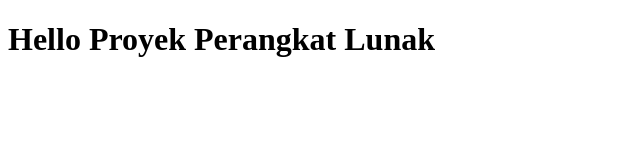
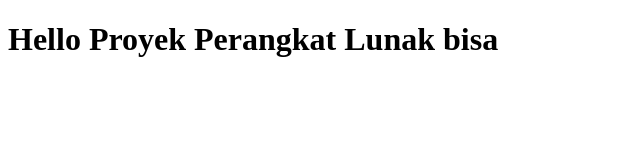
Before and after one commit to SenimanMalam001/latihan, a plain HTML site: page index.html in a window 1280 px wide. Shown: the whole page, without its empty margins (0-640 px from the left). Drawn offline with Linux system fonts and the light colour scheme.

Commit message:
ini elfin yang edit

```diff
--- a/index.html
+++ b/index.html
@@ -7,6 +7,6 @@
     <title>Belajar Html Dasar</title>
 </head>
 <body>
-    <h1>Hello Proyek Perangkat Lunak</h1>
+    <h1>Hello Proyek Perangkat Lunak bisa</h1>
 </body>
 </html>
```
